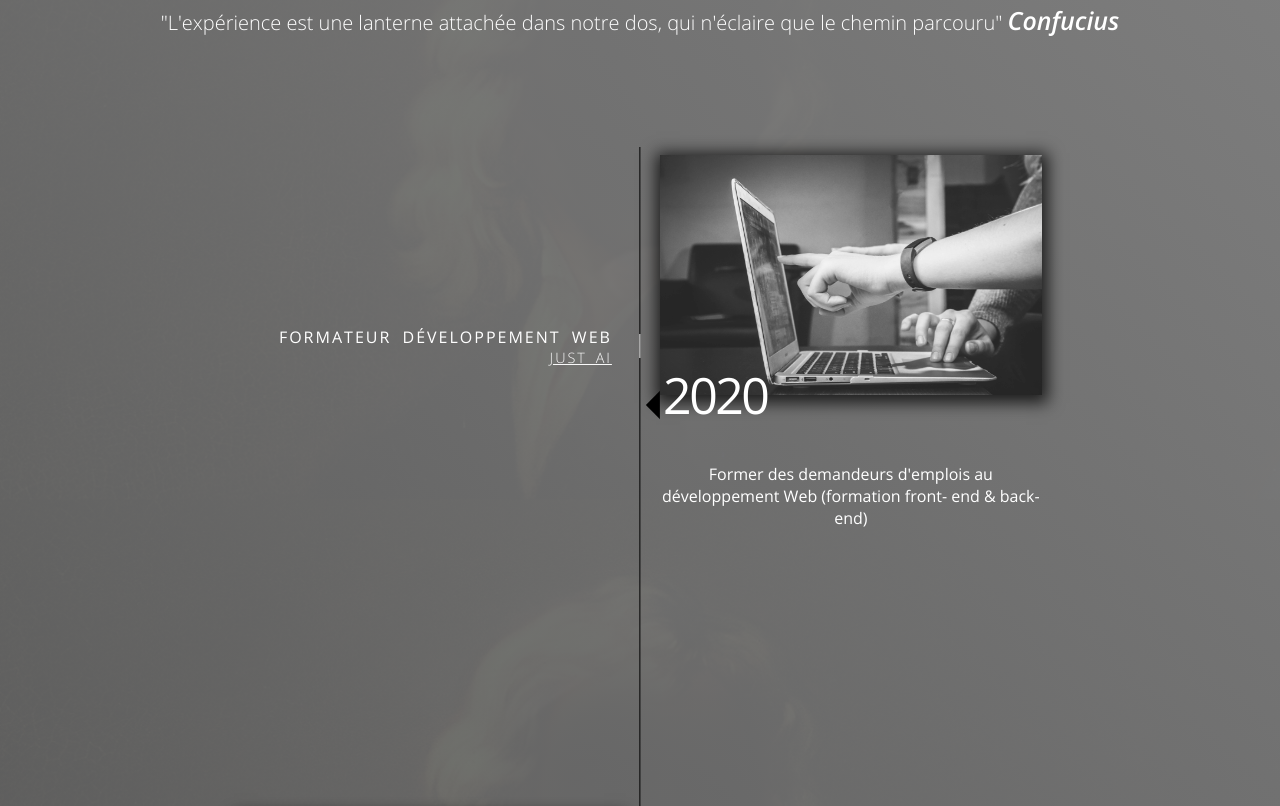
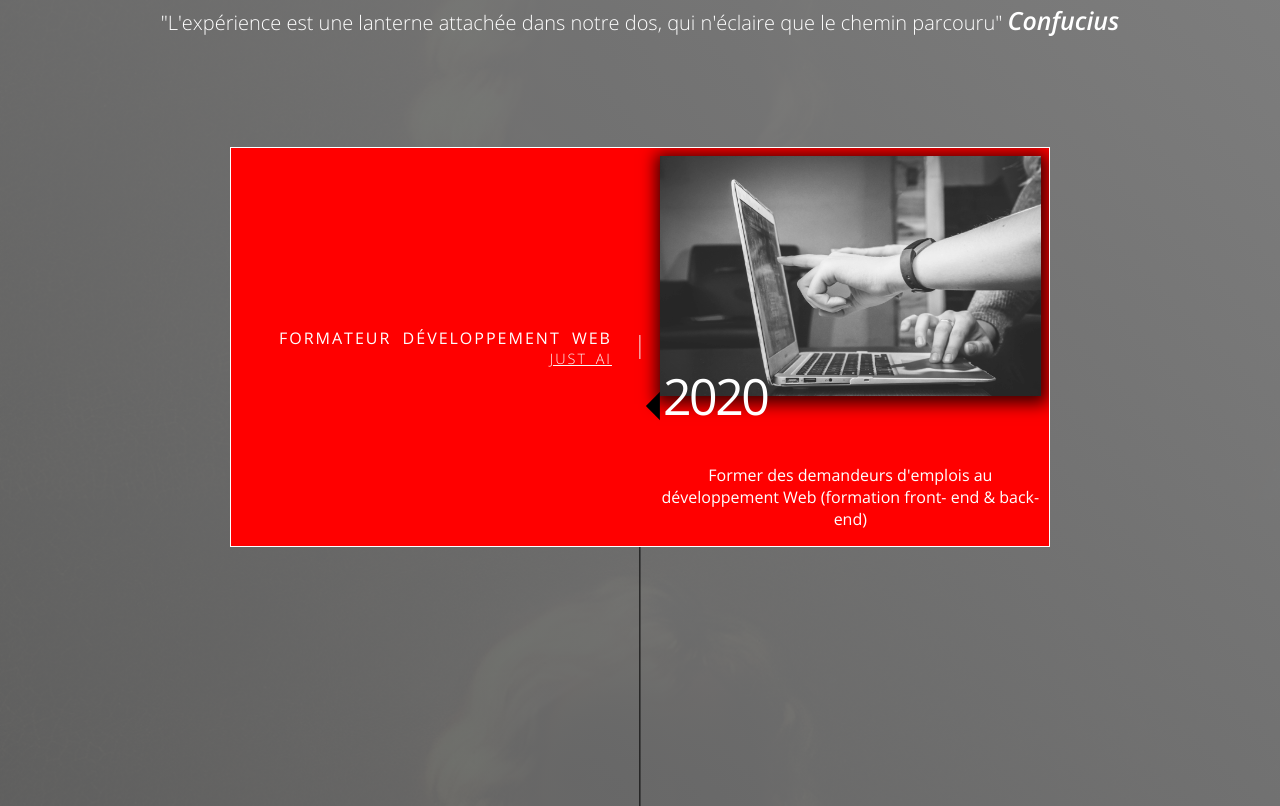
Before and after one commit to Zakarya07/Projet-CV, a plain HTML site: page index.html in a window 1280 px wide. Shown: the part 2140-2946 px from the top of the page. Drawn offline with Linux system fonts and the light colour scheme; a web font is replaced by a local one.

Commit message:
timeline section ['set the height of the articles to 50vh (all of them) to have all the same height for the titles animation and the little line (white landmark) to fit perfectly for all the article with JS animation']

```diff
--- a/sass/style.scss
+++ b/sass/style.scss
@@ -405,6 +405,10 @@ div#timeline {
     // Article
     article {
         position: relative;
+        background-color: red;
+        border: 1px solid white;
+        height: 50vh;
+        overflow-y: auto;
 
         &:not(:last-of-type) {
             margin-bottom: 33vh;
```
Also changed, not shown: css/style.css.
